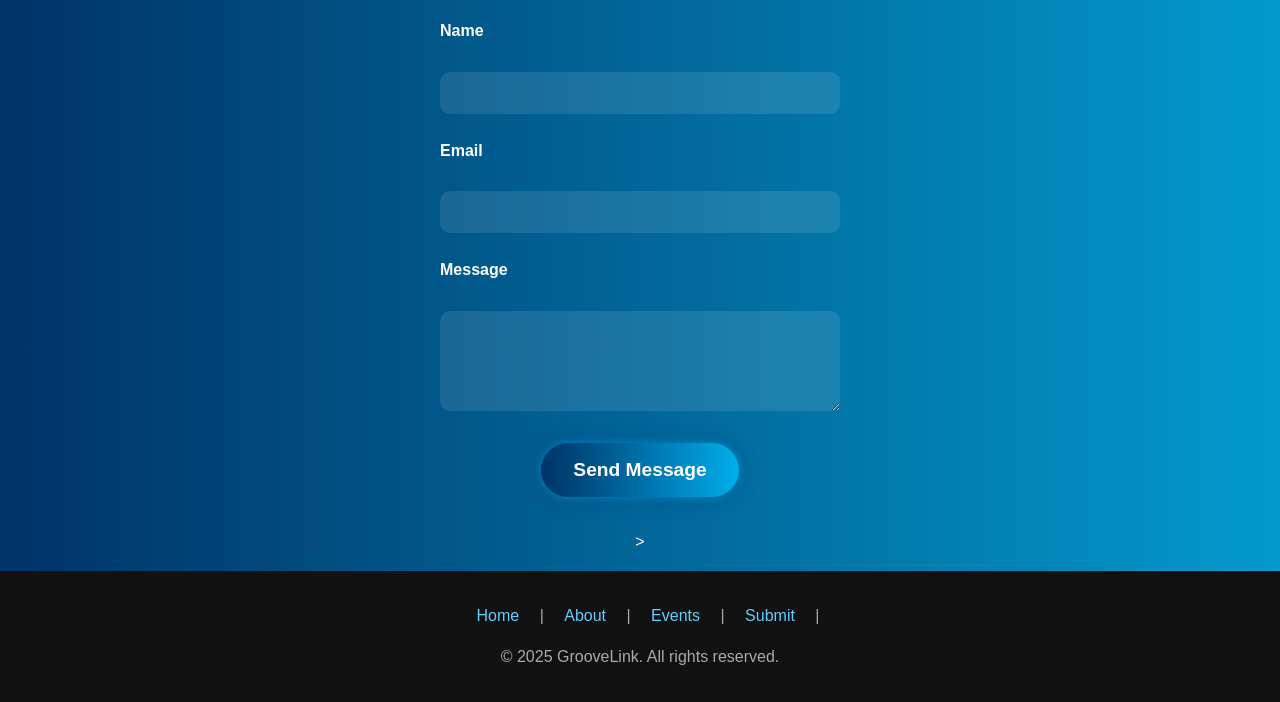
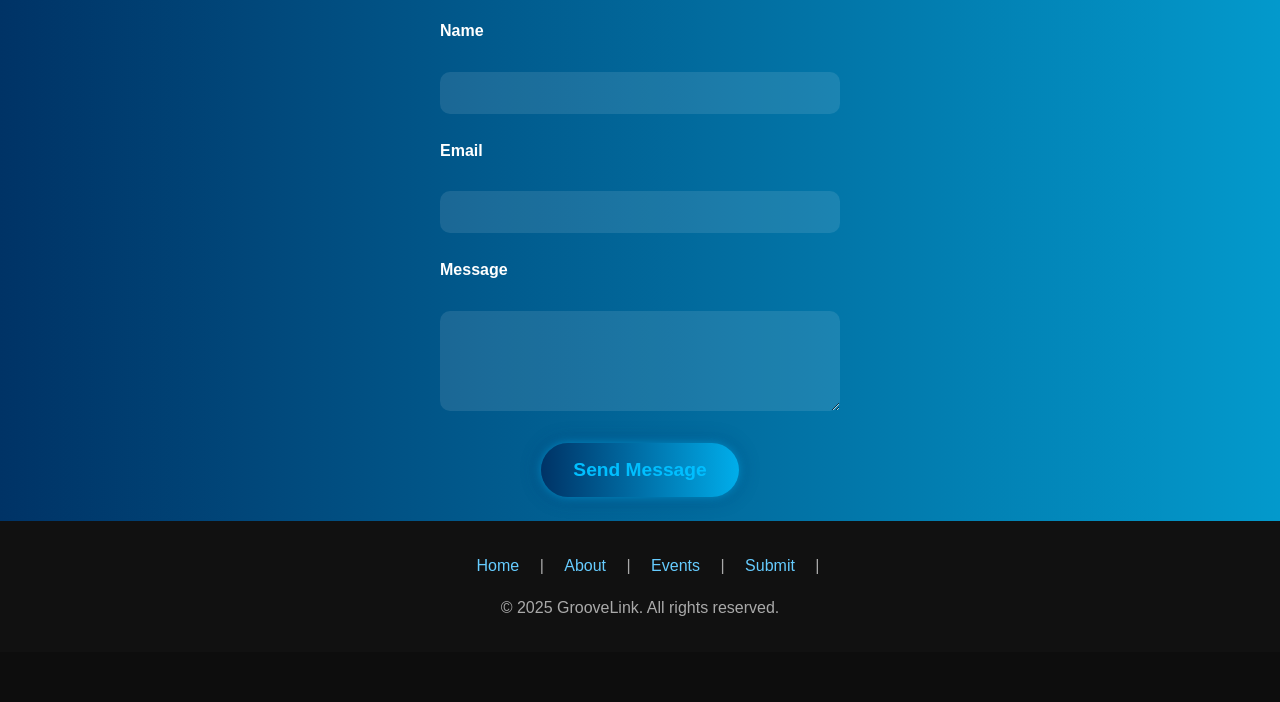
Before and after one commit to KD-Mukmar/GrooveLink, a plain HTML site: page contact.html in a window 1280 px wide. Shown: the part 159-861 px from the top of the page. After the commit the page ends 811 px from the top, so only its background shows below. Drawn offline with Linux system fonts and the light colour scheme.

Commit message:
Update contact.html

```diff
--- a/contact.html
+++ b/contact.html
@@ -43,7 +43,7 @@
         <label for="message">Message</label>
         <textarea id="message" name="message" rows="4" required></textarea>
 
-       <a href="thankyou.html"><button type="submit" class="btn submit-btn">Send Message</button></a>>
+       <button type="submit" class="btn submit-btn"><a href="thankyou.html">Send Message</a></button>
       </form>
     </section>
   </main>
```
